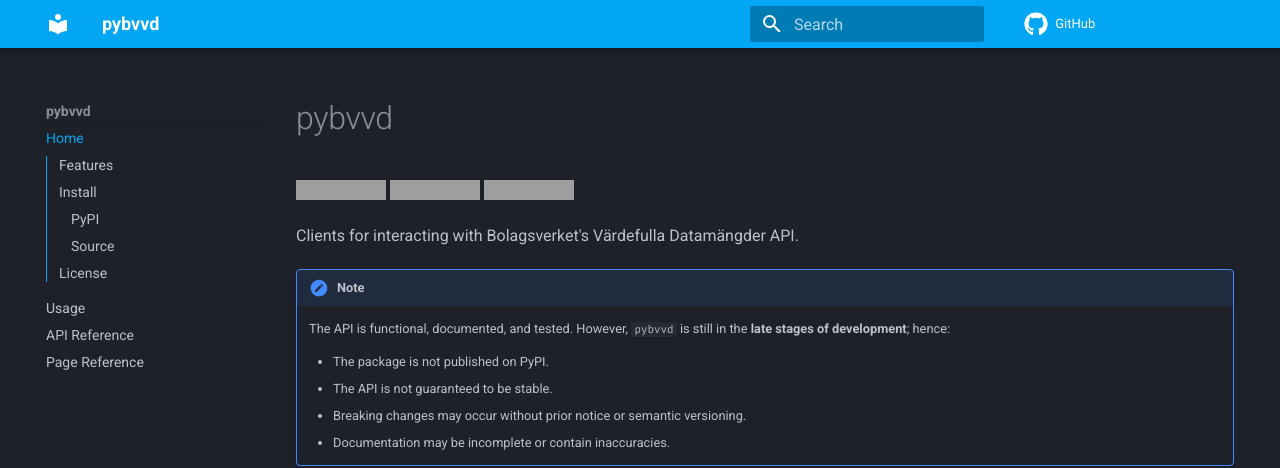
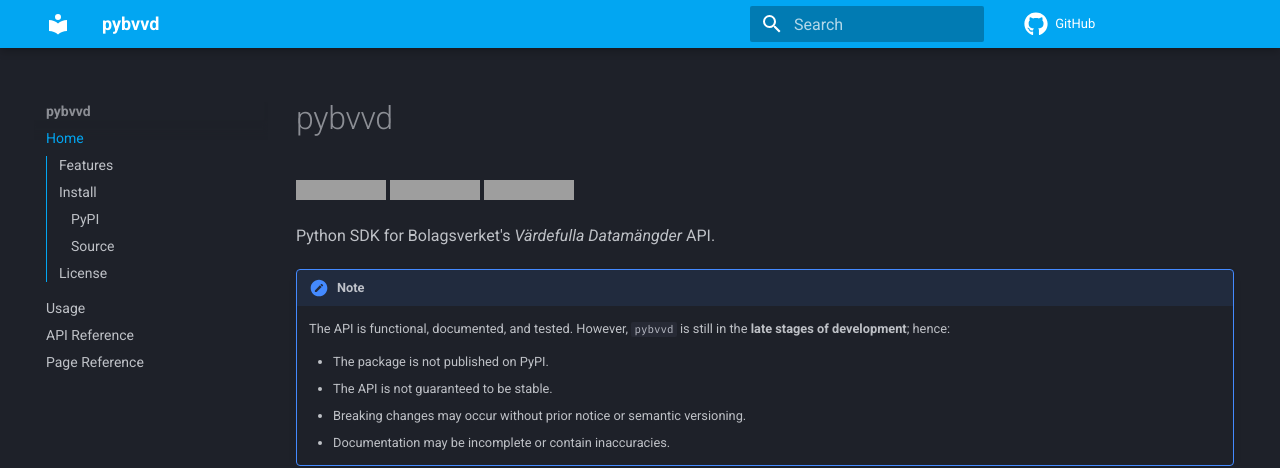
Before and after one commit to jesperpjohansson/pybvvd-dev, an MkDocs documentation site: the page built from docs/index.md, in a window 1280 px wide and 900 px high, cut to the strip 0-468 px from the top of the window. Built offline with MkDocs 1.6.1 and Material for MkDocs 9.7.7, drawn with Linux system fonts in a browser that asks for light colours; comment, search, counter and statistics services are not loaded; grey boxes are pictures that could not be loaded.

Commit message:
Change the one-line summary.

```diff
--- a/docs/index.md
+++ b/docs/index.md
@@ -3,7 +3,7 @@
 ![Python](https://img.shields.io/badge/Python-3.12%20%7C%203.13-blue.svg)
 [![License](https://img.shields.io/badge/License-BSD%203--Clause-blue.svg)](https://github.com/jesperpjohansson/pybvvd-dev/blob/main/LICENSE)
 
-Clients for interacting with Bolagsverket's Värdefulla Datamängder API.
+Python SDK for Bolagsverket's *Värdefulla Datamängder* API.
 
 !!! note
     The API is functional, documented, and tested. However, `pybvvd` is still in the **late stages of development**; hence:
```
Also changed, not shown: README.md (+1 -1 lines).
